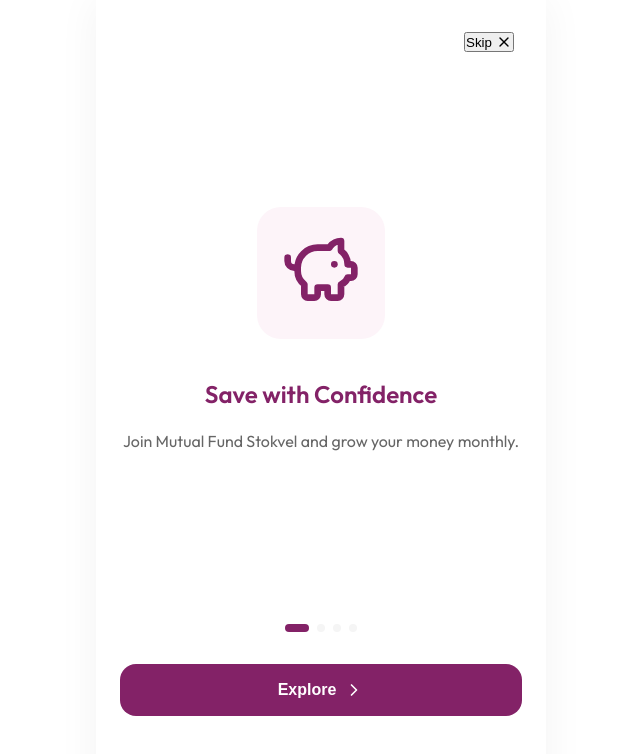
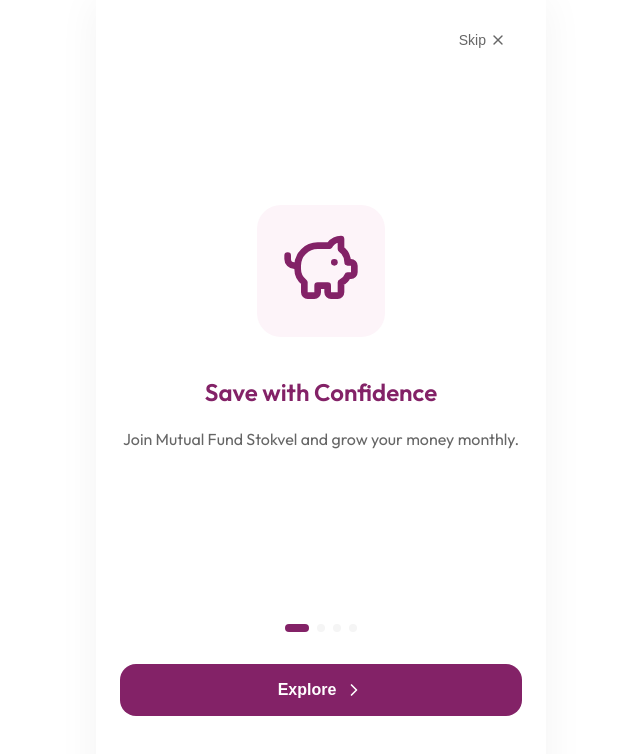
Before and after one commit to ordric-app/ordric-capital-client, a React (Vite) app: page / in a window 1280 px wide. Both pictures are taken after a click on the button "Get Started". Shown: the top 754 px of the page, without its empty margins (319-959 px from the left). Built offline with nearby package versions, Linux system fonts and the light colour scheme.

Commit message:
style: implement colors and professional padding for the skip button

```diff
--- a/src/components/OnboardingFlow.tsx
+++ b/src/components/OnboardingFlow.tsx
@@ -52,8 +52,8 @@ const OnboardingFlow: React.FC<OnboardingFlowProps> = ({ onComplete, onSkip }) =
       exit={{ opacity: 0 }}
       className="flex-1 flex flex-col p-24 bg-white"
     >
-      <div className="flex justify-end p-8">
-        <button onClick={onSkip} className="text-light flex items-center gap-4 text-sm font-medium">
+      <div className="flex justify-end mb-8">
+        <button onClick={onSkip} className="btn-skip">
           Skip <X size={16} />
         </button>
       </div>
--- a/src/index.css
+++ b/src/index.css
@@ -106,6 +106,28 @@ p {
   color: var(--text-dark);
 }
 
+.btn-skip {
+  background: transparent;
+  color: var(--text-light);
+  padding: 8px 16px;
+  border-radius: 100px;
+  display: flex;
+  align-items: center;
+  justify-content: center;
+  gap: 4px;
+  font-size: 14px;
+  font-weight: 500;
+  transition: all 0.2s ease;
+  border: none;
+  cursor: pointer;
+  width: auto;
+}
+
+.btn-skip:hover {
+  background-color: var(--grey);
+  color: var(--primary);
+}
+
 /* Card Style Sections */
 .card {
   background: var(--white);
@@ -145,6 +167,11 @@ p {
 .justify-center { justify-content: center; }
 .justify-end { justify-content: flex-end; }
 .text-center { text-align: center; }
+.text-light { color: var(--text-light); }
+.text-primary { color: var(--primary); }
+.text-sm { font-size: 14px; }
+.font-medium { font-weight: 500; }
+.font-bold { font-weight: 700; }
 
 /* Spacing */
 .gap-4 { gap: 4px; }
```
